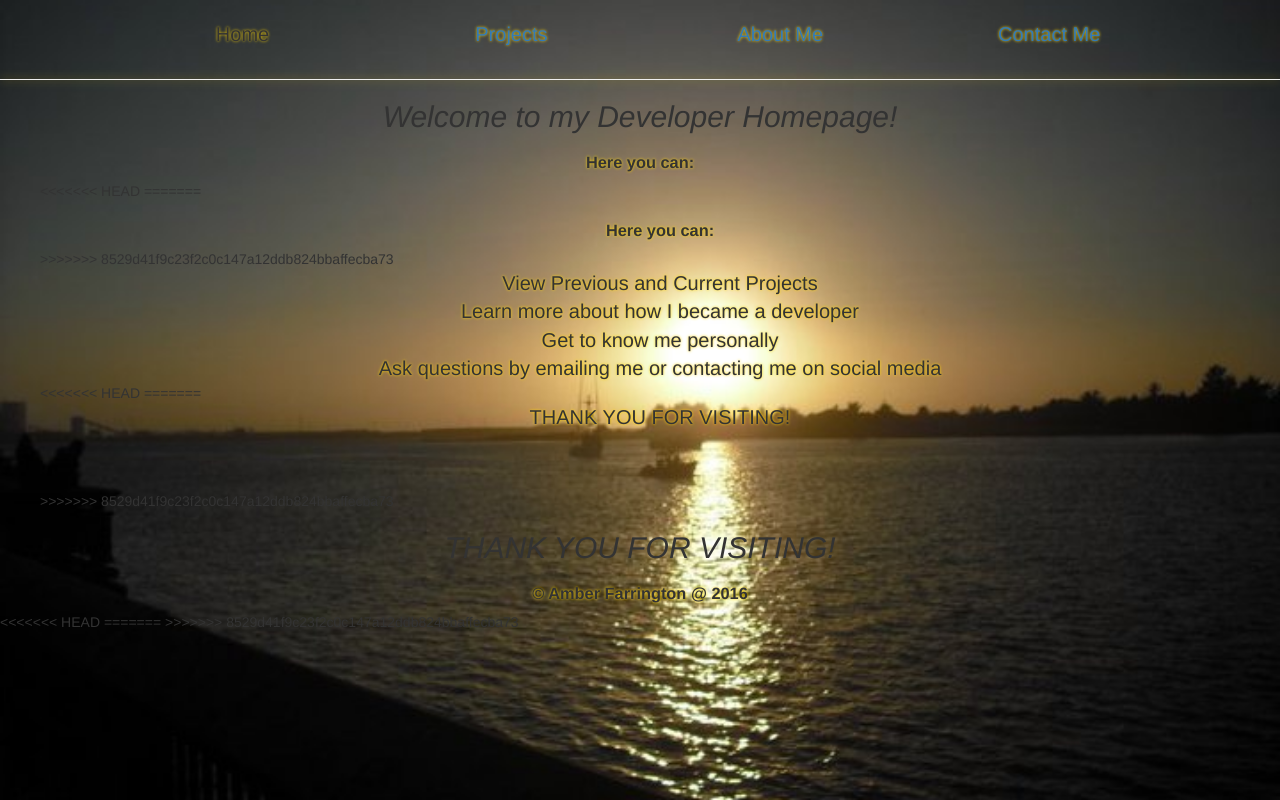
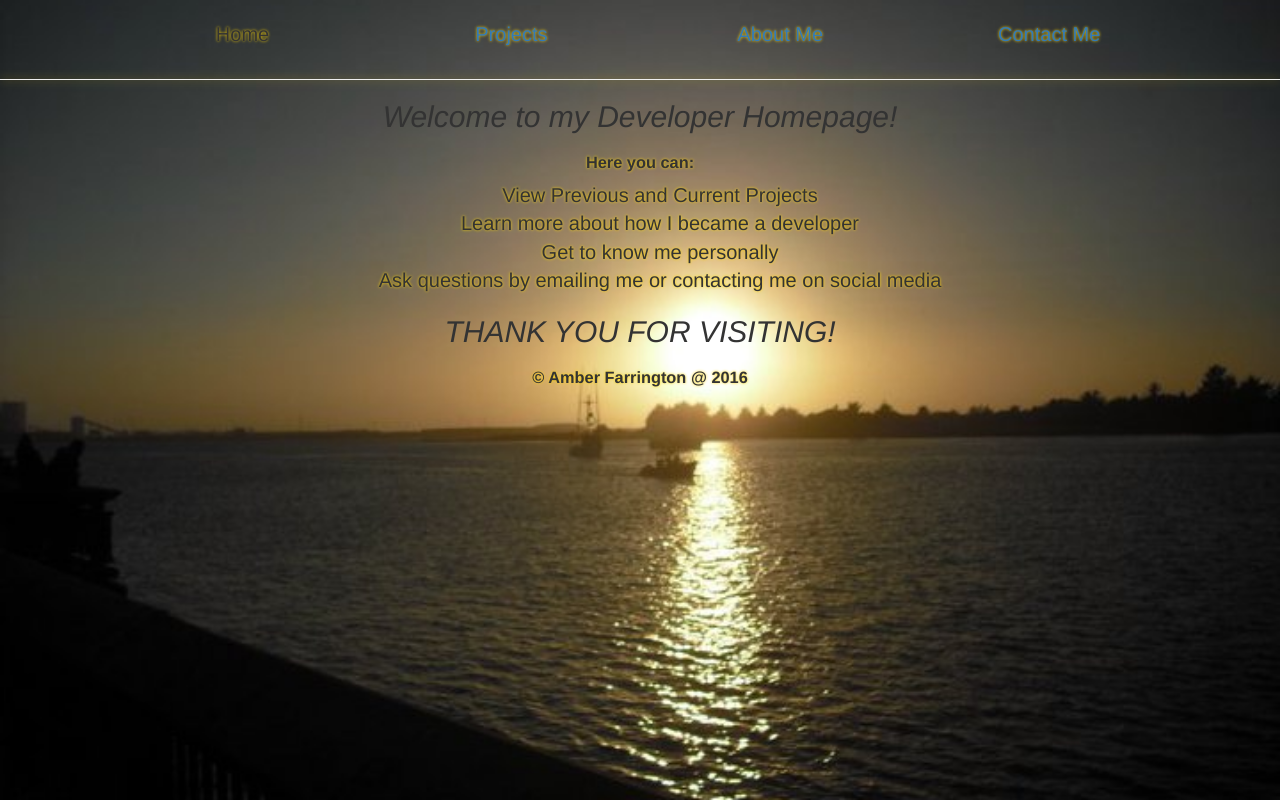
Before and after one commit to NWShadowDev/Portfolio, a plain HTML site: page index.html in a window 1280 px wide. Drawn offline with Linux system fonts and the light colour scheme.

Commit message:
edit this page

```diff
--- a/index.html
+++ b/index.html
@@ -21,28 +21,12 @@
     <h2>Welcome to my Developer Homepage!</h2>
     <h3>Here you can:</h3>
     <ol>
-<<<<<<< HEAD
-=======
-      <h3>Here you can:</h3>
->>>>>>> 8529d41f9c23f2c0c147a12ddb824bbaffecba73
       <li>View Previous and Current Projects</li>
       <li>Learn more about how I became a developer</li>
       <li>Get to know me personally</li>
       <li>Ask questions by emailing me or contacting me on social media</li>
-<<<<<<< HEAD
-=======
-    <br>
-      <li>THANK YOU FOR VISITING!</li>
-    <br>
-    <br>
-    <br>
->>>>>>> 8529d41f9c23f2c0c147a12ddb824bbaffecba73
     </ol>
     <h2>THANK YOU FOR VISITING!</h2>
     <h3> &#169; Amber Farrington @ 2016</h3>
-<<<<<<< HEAD
   </body>
-=======
-</body>
->>>>>>> 8529d41f9c23f2c0c147a12ddb824bbaffecba73
 </html>
```
